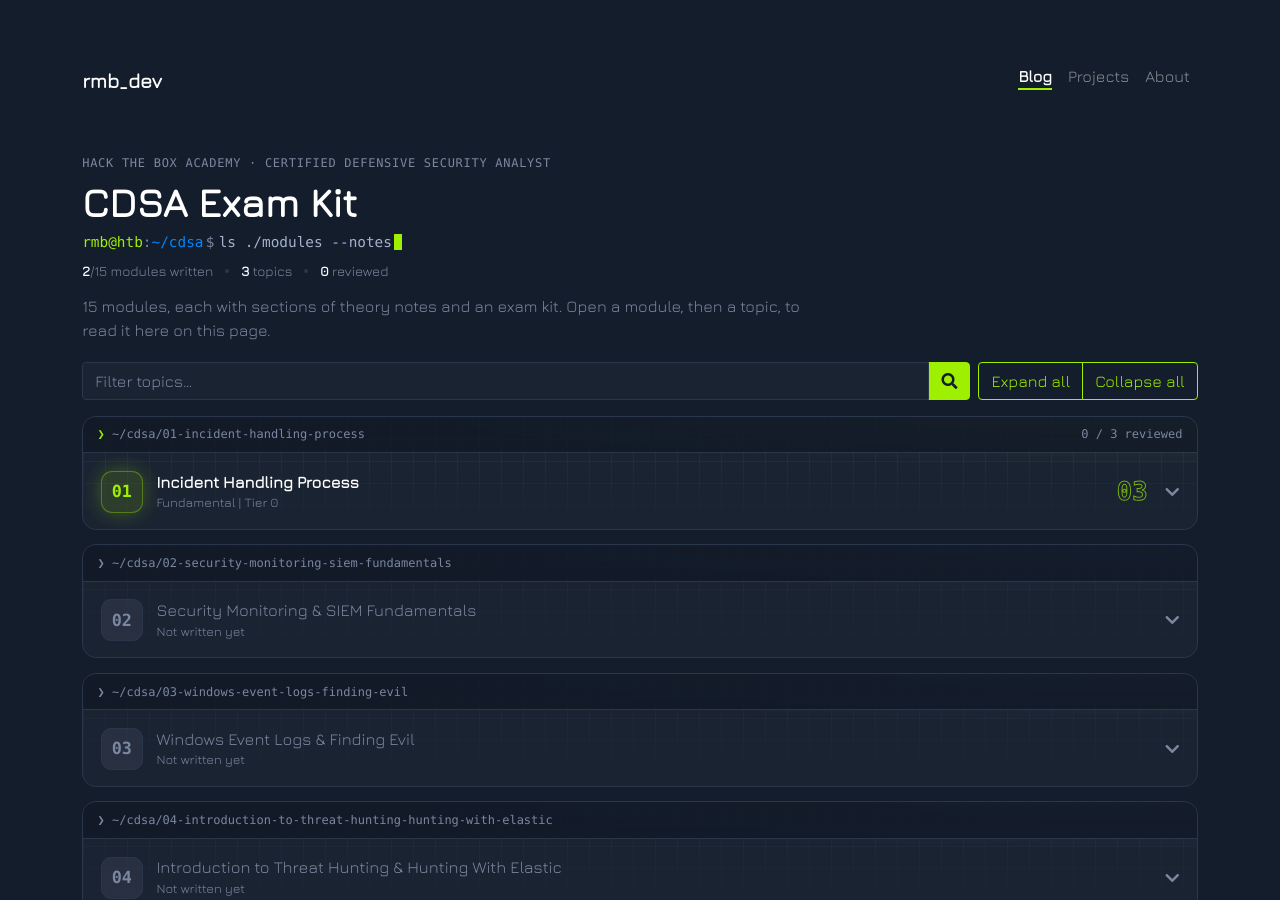
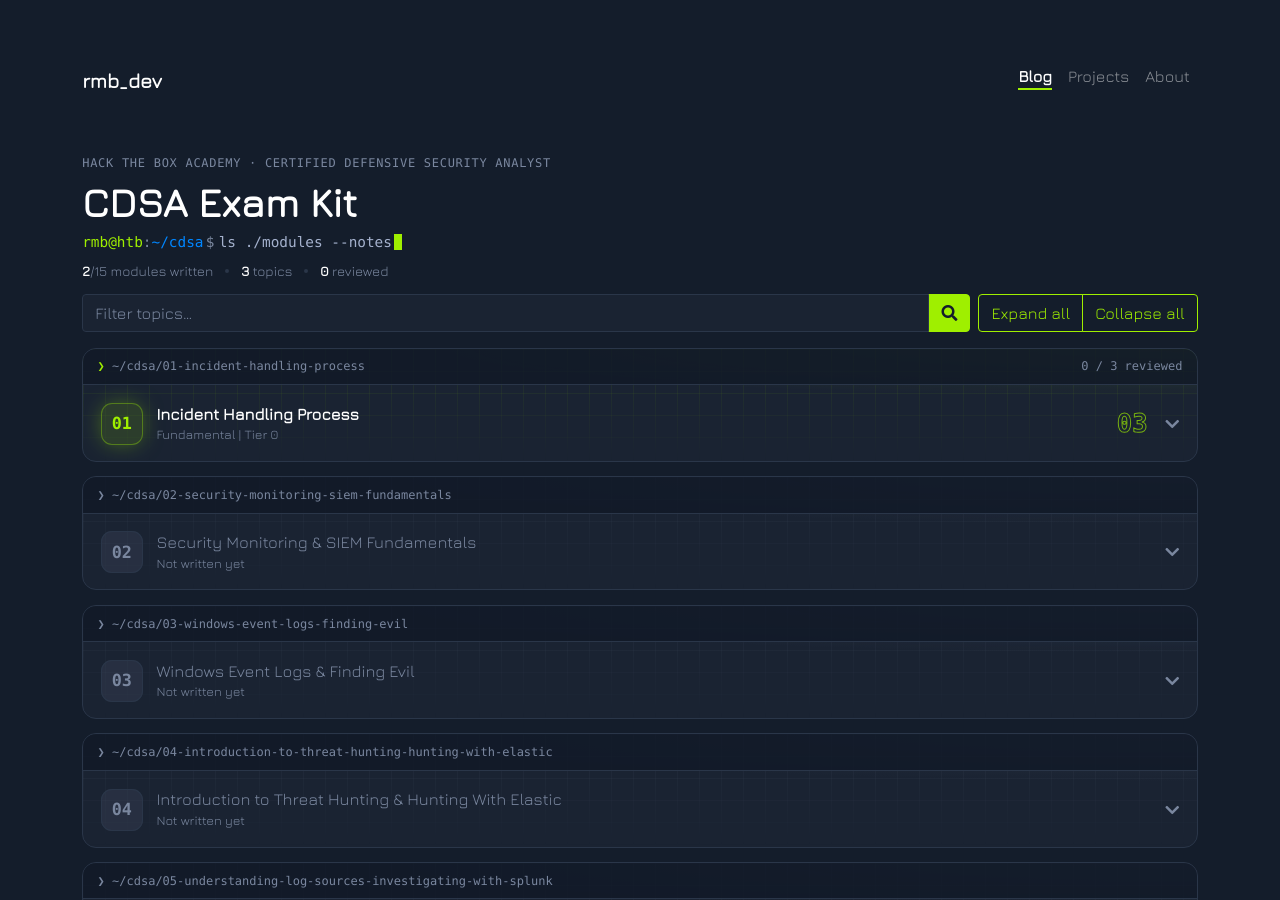
Before and after one commit to rmb-dev/cdsa-kit, a Jekyll site: the page built from pages/blog.html, in a window 1280 px wide and 900 px high. Built offline with Jekyll 4.4.1, drawn with Linux system fonts in a browser that asks for light colours; nearby versions of some CDN libraries.

Commit message:
Blog page update 1.1

```diff
--- a/pages/blog.html
+++ b/pages/blog.html
@@ -14,10 +14,6 @@ description: Exam kit for the Hack The Box Certified Defensive Security Analyst
 
 <header class="xk-hero mt-5 px-3">
   {% include term/heading.html eyebrow="Hack The Box Academy &middot; Certified Defensive Security Analyst" title="CDSA Exam Kit" cwd="~/cdsa" cmd="ls ./modules --notes" summary=xk_summary %}
-  <p class="xk-hero__lead">
-    {{ modules.size }} modules, each with sections of theory notes and an exam kit.
-    Open a module, then a topic, to read it here on this page.
-  </p>
 
   <div class="xk-toolbar">
     <div class="input-group xk-toolbar__search">
```
